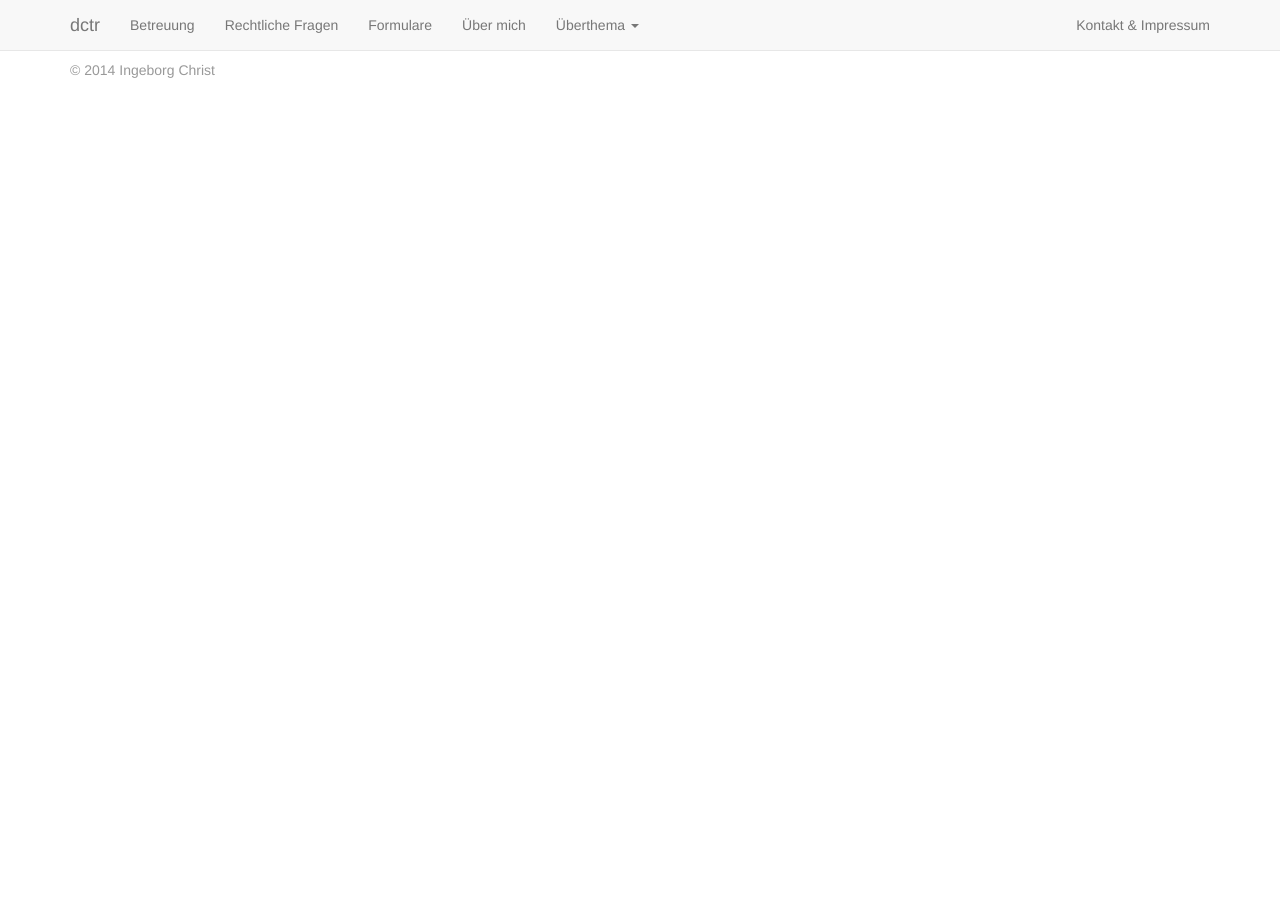
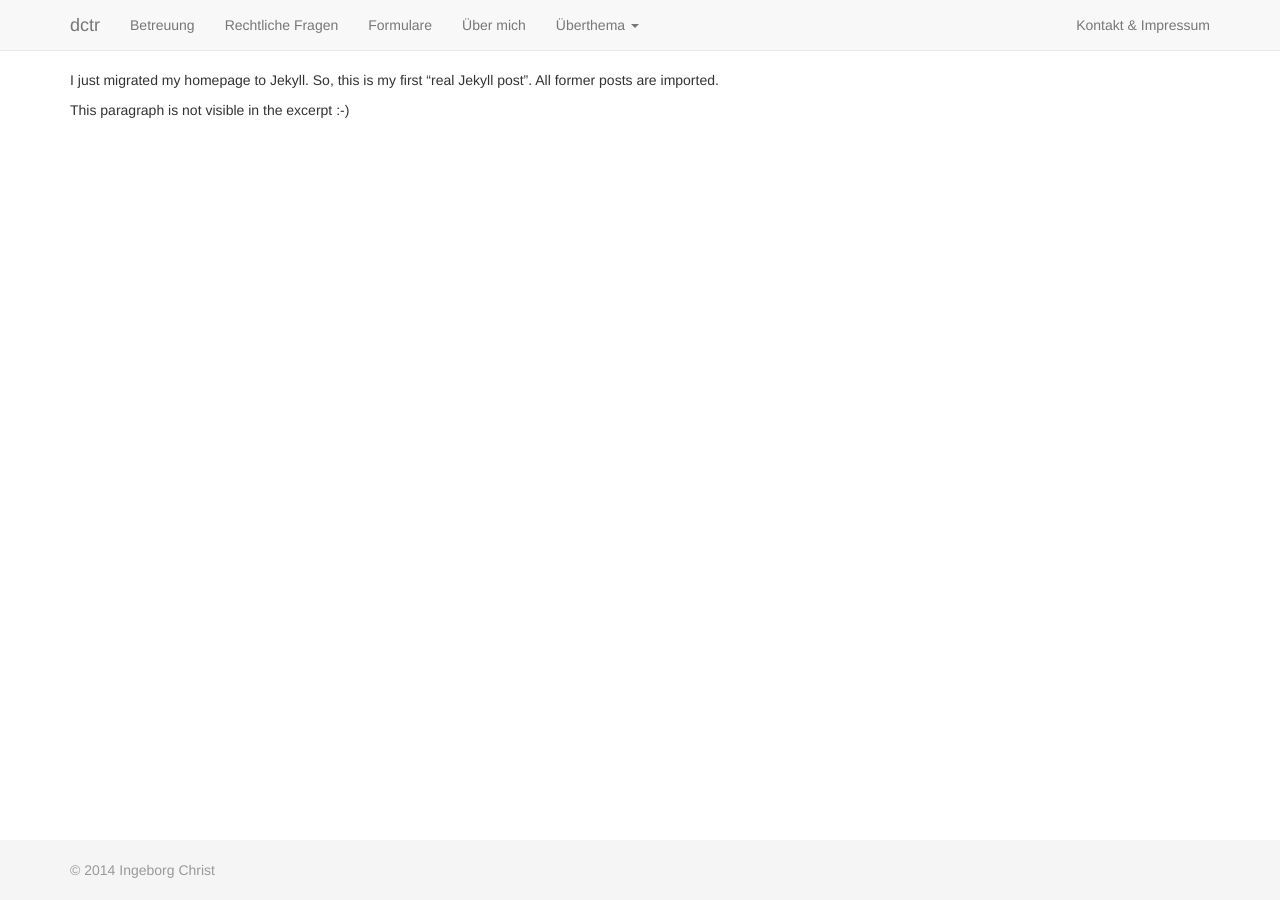
Before and after one commit to dctr/dctr.github.io, a Jekyll site: the page built from _posts/2013-06-19-hello-world.md, in a window 1280 px wide. Built offline with Jekyll 4.4.1, drawn with Linux system fonts in a browser that asks for light colours.

Commit message:
Modified style

```diff
--- a/_config.yml
+++ b/_config.yml
@@ -1,5 +1,3 @@
-excerpt_separator: "\n\n\n"
-lsi: false
 name: dctr
 permalink: /blog/:title
 pygments: true
--- /dev/null
+++ b/assets/scripts/main.js
@@ -0,0 +1,17 @@
+(function () {
+  var m1 = 'mai';
+  var m2 = 'lto';
+  var m3 = ':ic';
+  var m4 = '_konta';
+  var m5 = 'kt@gen';
+  var m6 = 'itop';
+  var m7 = 'ia.o';
+  var m8 = 'rg?su';
+  var m9 = 'bjec';
+  var m0 = 't=Kontakt via Webseite'
+  $('.email').append('<a href="#">gro<!-- >.@ -->.<!-- >.@ -->aipotineg<!-- >.@ -->@<!-- >.@ -->tkatnok<!-- >.@ -->_<!-- >.@ -->ci</a>');
+  $('.email a').click(function (e) {
+    e.preventDefault();
+    window.location = m1 + m2 + m3 + m4 + m5 + m6 + m7 + m8 + m9 + m0;
+  })
+}())
--- /dev/null
+++ b/assets/styles/main.css
@@ -0,0 +1,50 @@
+body {
+  padding-top: 70px;
+}
+table {
+  border-collapse: collapse;
+}
+td {
+  padding-right: 10px;
+  padding-bottom: 10px;
+}
+
+.email {
+  unicode-bidi:bidi-override;
+  direction: rtl;
+}
+
+.annotation {
+	font-size: 0.7em;
+	font-weight: lighter;
+}
+
+/* Sticky Footer */
+
+html,
+body {
+  height: 100%;
+  /* The html and body elements cannot have any padding or margin. */
+}
+
+/* Wrapper for page content to push down footer */
+#stickyFooterWrap {
+  min-height: 100%;
+  height: auto;
+  /* Negative indent footer by its height */
+  margin: 0 auto -60px;
+  /* Pad bottom by footer height */
+  padding: 0 0 60px;
+}
+
+/* Set the fixed height of the footer here */
+footer {
+  height: 60px;
+  background-color: #f5f5f5;
+}
+
+.container .text-muted {
+  margin: 20px 0;
+}
+
+/* /Sticky Footer */
```
Also changed, not shown: index.md (+3 -1 lines).
